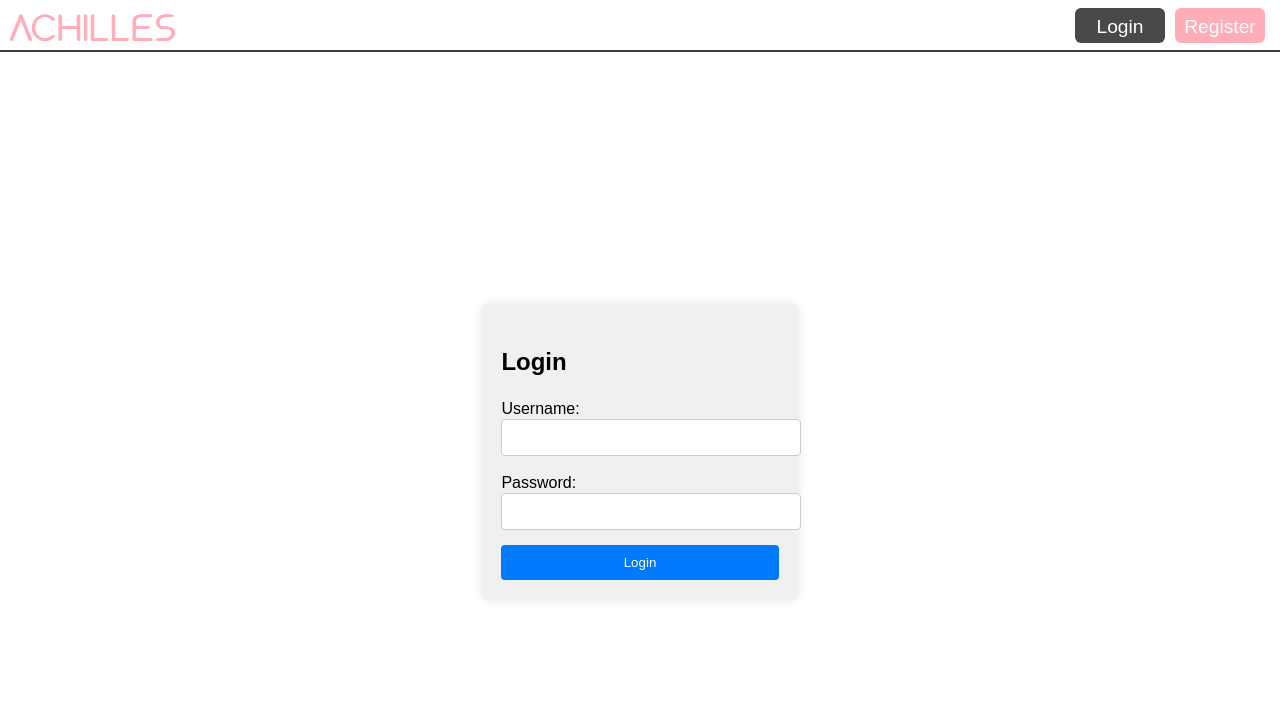
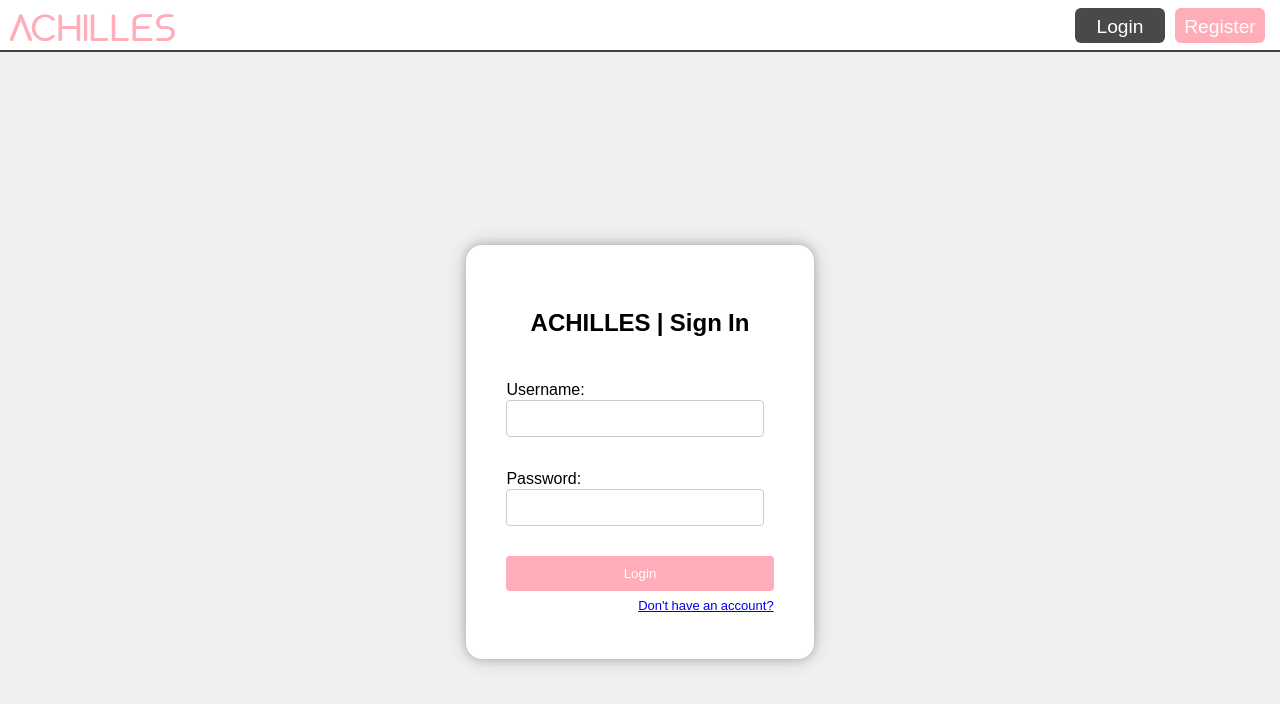
Before and after one commit to Plextrang/Achilles, a React (Create React App) app in the folder client/: page /Login in a window 1280 px wide. Shown: the top 704 px of the page. Built offline with nearby package versions, Linux system fonts and the light colour scheme; a web font is replaced by a local one.

Commit message:
Built Login Front-end

```diff
--- a/client/src/Pages/Login.css
+++ b/client/src/Pages/Login.css
@@ -3,23 +3,33 @@
     justify-content: center;
     align-items: center;
     height: 100vh;
+    background-color: #f0f0f0;
 }
 
 .login-form {
-    background-color: #f0f0f0;
-    padding: 20px;
-    border-radius: 8px;
-    box-shadow: 0px 0px 10px rgba(0, 0, 0, 0.1);
+    background-color: white;
+    padding: 40px;
+    border: none;
+    box-shadow: 0 0 8px 0 rgba(0, 0, 0, 0.2), 0 0 20px 0 rgba(0, 0, 0, 0.19);
+    border-radius: 16px;
+}
+
+#login-header {
+  margin-bottom: 40px;
 }
 
 .input-group {
-    margin-bottom: 15px;
+    margin-bottom: 30px;
+}
+
+#username::placeholder {
+  opacity: .6;
 }
 
 input[type='text'],
 input[type='password'] {
-    width: 100%;
-    padding: 10px;
+    width: 92%;
+    padding: 10px 5px;
     border: 1px solid #ccc;
     border-radius: 4px;
 }
@@ -27,7 +37,7 @@
 .login-container button {
     width: 100%;
     padding: 10px;
-    background-color: #007bff;
+    background-color: #FFAEB9;
     color: #fff;
     border: none;
     border-radius: 4px;
@@ -35,5 +45,12 @@
 }
 
 .login-container button:hover {
-    background-color: #0056b3;
+    background-color: #ffc0c8;
 }
+
+#no-account {
+  display: flex;
+  justify-content: right;
+  margin: 5px 0px;
+  font-size: small;
+}
--- a/client/src/Pages/Login.js
+++ b/client/src/Pages/Login.js
@@ -1,4 +1,5 @@
 import React, { useState } from 'react';
+import {Link} from 'react-router-dom'
 import './Login.css';
 
 export default function Login() {
@@ -15,11 +16,10 @@ export default function Login() {
 	return (
 		<div className="login-container">
 			<form onSubmit={handleLogin} className="login-form">
-			<h2>Login</h2>
+				<center><h2 id="login-header">ACHILLES | Sign In</h2></center>
 				<div className="input-group">
 					<label htmlFor="username">Username:</label>
-			<input type="text"
-				id="username"
+					<input type="text" id="username"
 						value={username}
 						onChange={(e) => setUsername(e.target.value)}
 						required
@@ -36,6 +36,7 @@ export default function Login() {
 					/>
 				</div>
 				<button type="submit">Login</button>
+				<Link id="no-account" to="/Register">Don't have an account?</Link>
 			</form>
 		</div>
 	);
```
Lines whose indentation alone changed are shown as unchanged.
